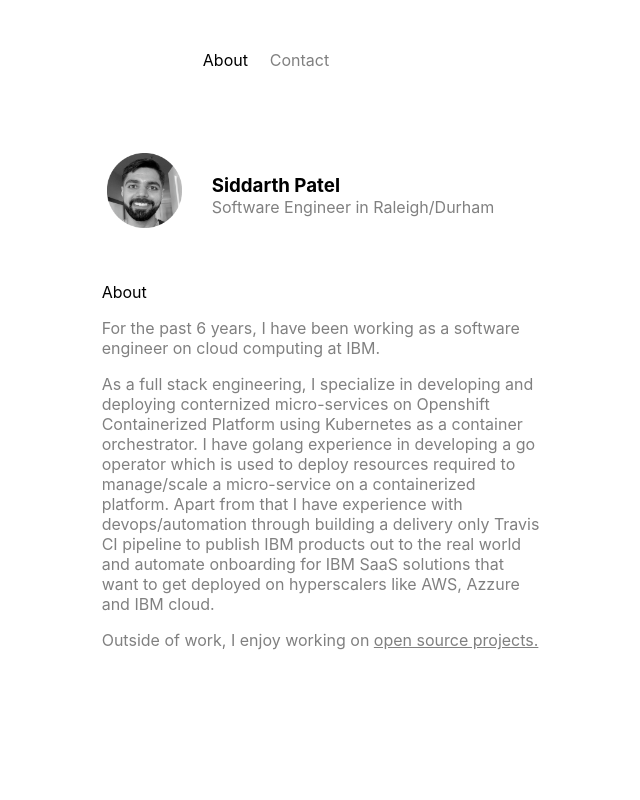
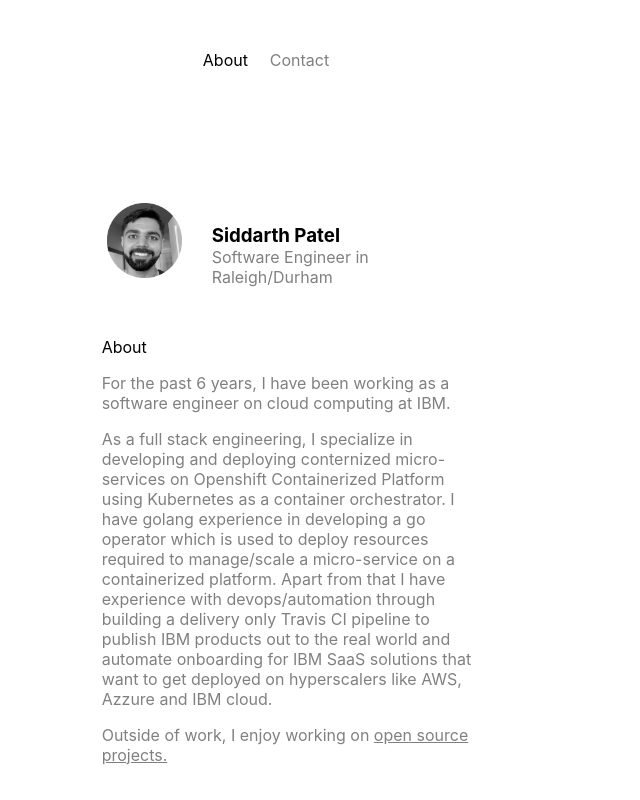
Before and after one commit to siddarthpatel/personal, a React app: page / in a window 1280 px wide. Shown: the whole page, without its empty margins (374-1014 px from the left). Built offline with nearby package versions, Linux system fonts and the light colour scheme.

Commit message:
add styles

```diff
--- a/styles/components/_about.scss
+++ b/styles/components/_about.scss
@@ -1,8 +1,8 @@
 .about-container {
-    margin-top: 75px;
+    margin-top: 125px;
     position: relative;
     left: 37%;
-    width: 35%;
+    width: 30%;
     &-personal {
         &-details {
             display: flex;
```
